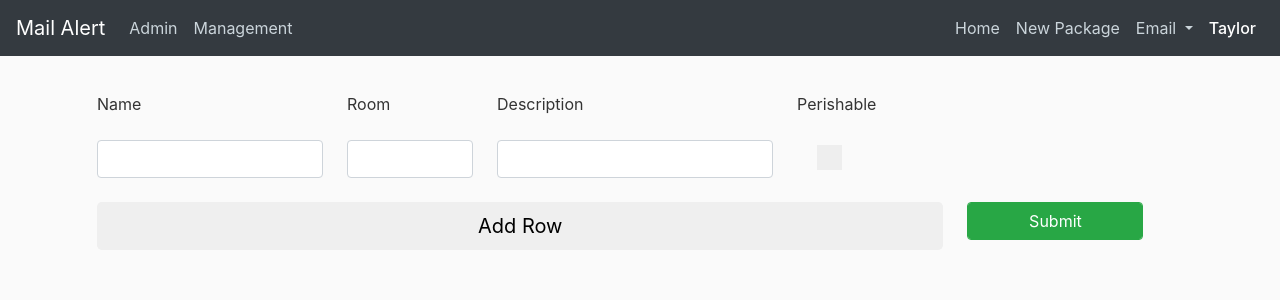
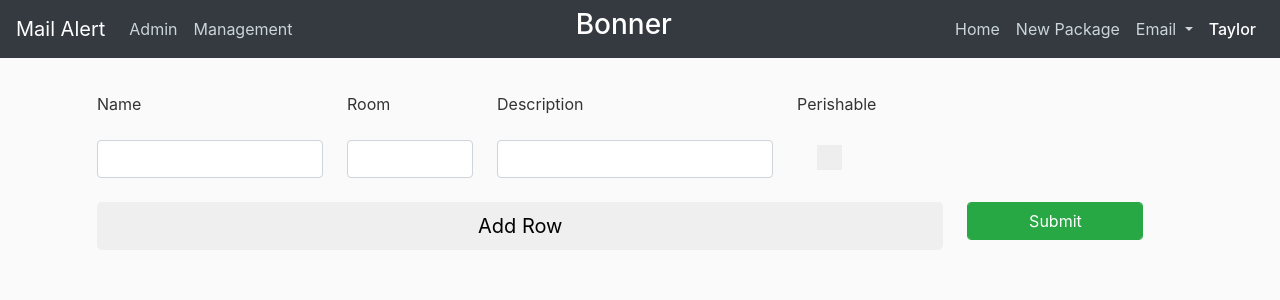
Before and after one commit to cmans782/emailAlert, a Flask app: page /newPackage in a window 1280 px wide. Shown: the top 300 px of the page. Run offline with Flask 2, Linux system fonts and the light colour scheme; a user stored in the database is signed in; data comes from the database, SQL or seed files in the repository; both versions use the stored data as it was after the commit; some libraries are stand-ins or nearby versions.

Commit message:
added working hall to navbar and fixed some bugs

```diff
--- a/Mail_Alert/mailalert/packages/routes.py
+++ b/Mail_Alert/mailalert/packages/routes.py
@@ -28,7 +28,6 @@ def home():
                            setup=setup, perishables=perishables)
 
 
-# @packages.route("/home/<int:student_id>", methods=['GET', 'POST'])
 @packages.route("/home/<student_id>", methods=['GET', 'POST'])
 @login_required
 def student_packages(student_id):
@@ -36,7 +35,11 @@ def student_packages(student_id):
     student_search_form = StudentSearchForm()
 
     student = Student.query.filter_by(
-        student_id=student_id, hall=current_user.hall).first_or_404()
+        student_id=student_id, hall=current_user.hall).first()
+    if not student:
+        flash(
+            f'That student does not live in {current_user.hall.name}', 'danger')
+        return redirect(url_for('packages.home'))
 
     active_packages = Package.query.filter_by(
         student_id=student.id, status='Active').order_by(Package.delivery_date.desc())
@@ -84,6 +87,7 @@ def newPackage():
         room_number = request.form.getlist('room_number')
         description = request.form.getlist('description')
         perishable = request.form.getlist('perishable')
+        phone_number = request.form.getlist('phone_number')
 
         # convert perishables from string values to boolean
         perishable = [string_to_bool(x) for x in perishable]
@@ -96,6 +100,14 @@ def newPackage():
             if not student:
                 flash('An error occurred', 'danger')
                 return redirect(url_for('packages.newPackage'))
+
+            if phone_number[i]:
+                # parse out formatting of phone number
+                phone_number = re.sub('[()-]', '', phone_number[i])
+                # remove white space
+                phone_number = phone_number.replace(' ', '')
+
+                student.phone_number = phone_number
 
             # create a new package from user input and make the package a child of the student object
             package = Package(
@@ -145,8 +157,14 @@ def _validate():
     if not student:
         return jsonify({'name_error': f'This student does not live in {current_user.hall.name} hall'})
 
+    print(student)
+    print(room_number)
     if room_number and student.room_number != room_number:
-        return jsonify({'room_error': 'Student does not live in this room'})
+        print('here')
+        student = Student.query.filter_by(
+            first_name=fname, last_name=lname, room_number=room_number, hall=current_user.hall).first()
+        if not student:
+            return jsonify({'room_error': 'Student does not live in this room'})
 
     # make sure phone number is a valid number
     if phone_number and '_' in phone_number:
--- a/Mail_Alert/mailalert/static/main.css
+++ b/Mail_Alert/mailalert/static/main.css
@@ -82,6 +82,10 @@ a.article-title:hover {
 
 .account-heading {
 	font-size: 2.5rem;
+}
+
+.working-hall {
+	color: white;
 }
 
 .fixed-header {
--- a/Mail_Alert/mailalert/templates/layout_with_navbar.html
+++ b/Mail_Alert/mailalert/templates/layout_with_navbar.html
@@ -66,6 +66,11 @@
               </li>
             {% endif %}
           {% endif %}
+        </ul>
+        <ul class="navbar-nav ml-auto">
+          <li class="nav-item">
+            <h3 class="working-hall">{{current_user.hall.name}}</h3>
+          </li>
         </ul>
         <ul class="navbar-nav ml-auto">
           <li class="nav-item">
--- a/Mail_Alert/mailalert/templates/newPackage.html
+++ b/Mail_Alert/mailalert/templates/newPackage.html
@@ -255,6 +255,7 @@ $(document).ready(function() {
                 room_error = '';
                 $(this).removeClass('is-invalid');
                 $(this).next().hide();
+                $(this).parent().next().next().next().children('input').val(data.phone_number)
             }
         });
         e.preventDefault(); // block the traditional submission of the form.
@@ -268,6 +269,7 @@ $(document).ready(function() {
             url: url,
             context: this,
             data: { name: $(this).parent().prev().prev().prev().prev().children('input').val(),
+                    room_number: $(this).parent().prev().prev().prev().children('input').val(),
                     phone_number: $(this).val()
                 }
         }).done(function(data) {
```
Also changed, not shown: Mail_Alert/mailalert/site.db.
